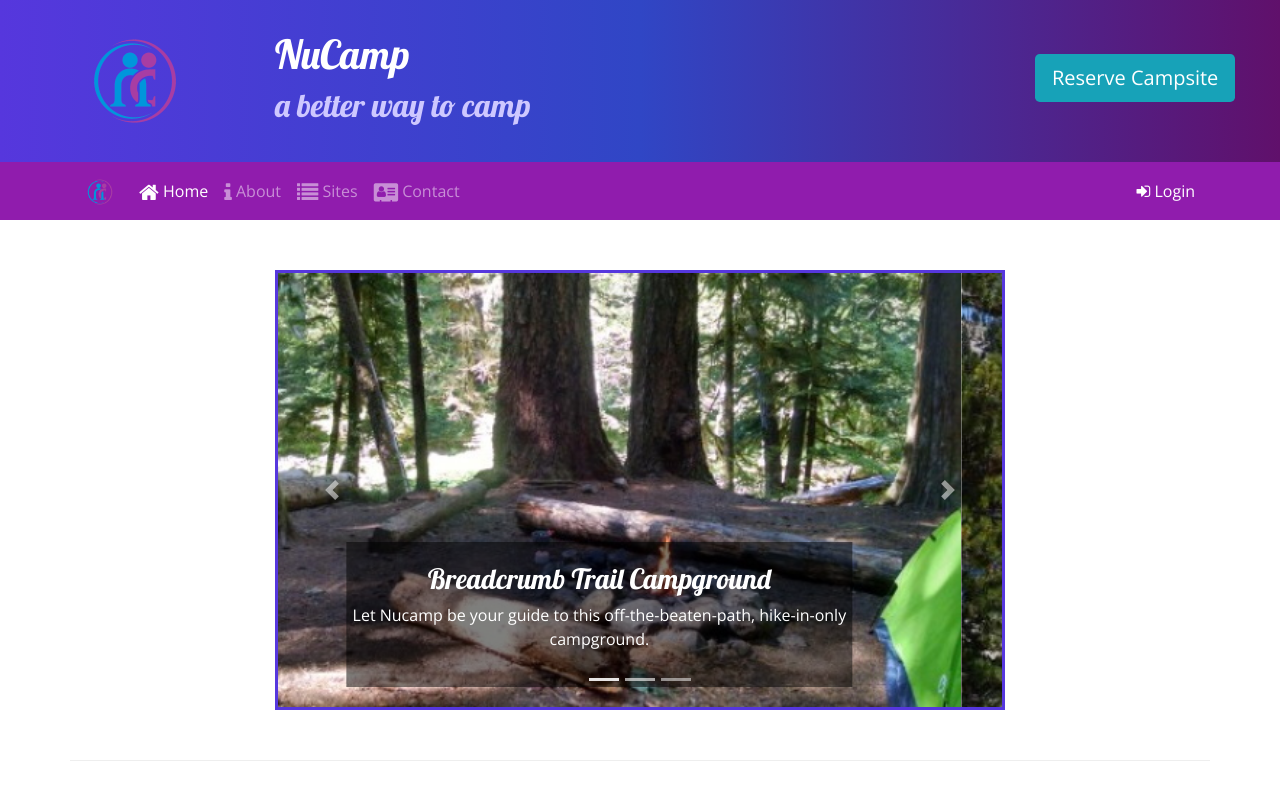
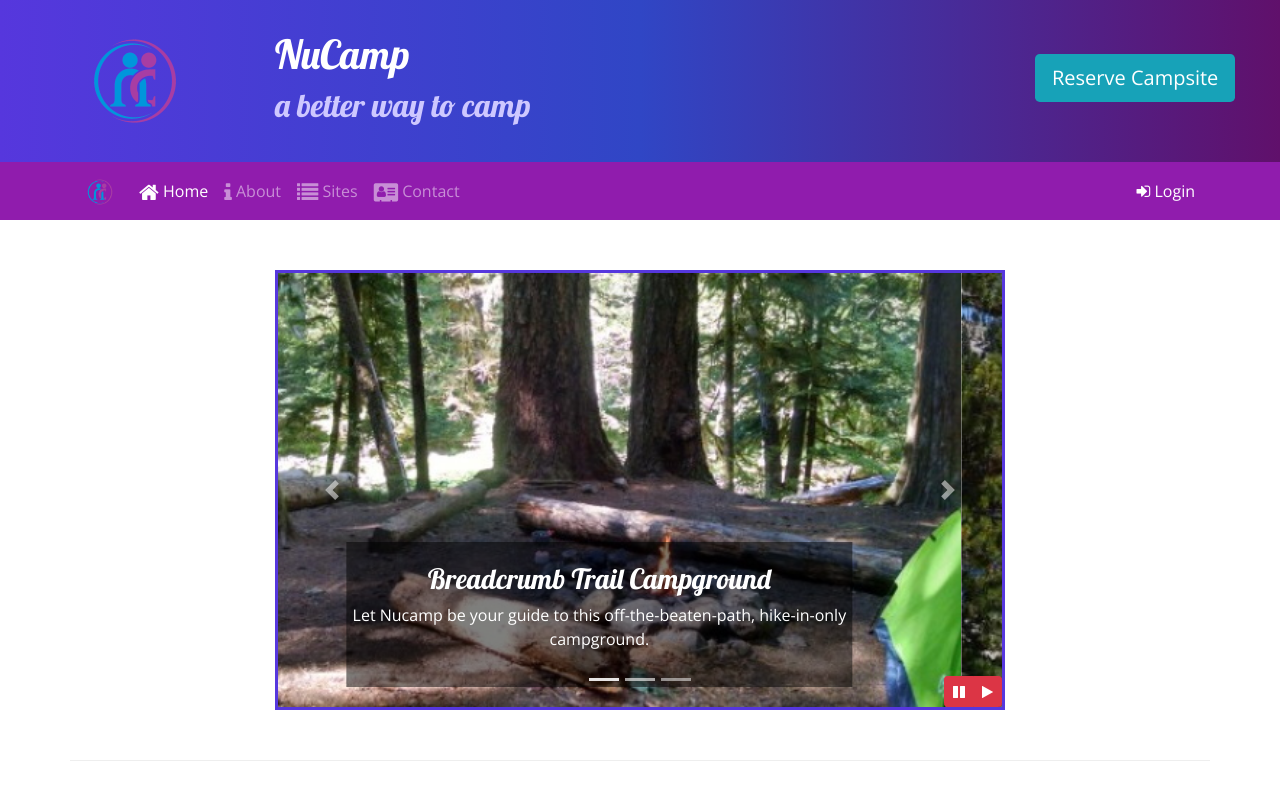
Before and after one commit to Dakcodea/nucampsite, a website: page index.html in a window 1280 px wide. Shown: the top 800 px of the page. Drawn offline with nearby package versions, Linux system fonts and the light colour scheme.

Commit message:
Bootstrap and JQuery Part 1

```diff
--- a/css/styles.css
+++ b/css/styles.css
@@ -49,3 +49,10 @@ header h2 {
 .carousel {
     border: solid #5637DD;
 }
+
+#carouselButton {
+    position: absolute;
+    right: 0;
+    bottom: 0;
+    z-index: 100;
+}
--- a/index.html
+++ b/index.html
@@ -196,6 +196,14 @@
                         <span class="carousel-control-next-icon"></span>
                         <span class="sr-only">Next</span>
                     </a>
+                    <div class="btn-group" id="carouselButton">
+                        <button class="btn btn-danger btn-sm" id="carouselPause">
+                            <i class="fa fa-pause"> </i>
+                        </button>
+                        <button class="btn btn-danger btn-sm" id="carouselPlay">
+                            <i class="fa fa-play"> </i>
+                        </button>
+                    </div>
                 </div>
             </div>
         </div>
@@ -280,5 +288,17 @@
     <script src="node_modules/popper.js/dist/umd/popper.min.js"></script>
     <script src="node_modules/bootstrap/dist/js/bootstrap.min.js"></script>
 
+    <script>
+        $(function() {
+            $(".carousel").carousel( {interval: 2000 } );
+            $("#carouselPause").click(function() {
+                $(".carousel").carousel("pause");
+            });
+            $("#carouselPlay").click(function() {
+                $(".carousel").carousel("cycle");
+            });
+        });
+    </script>
+
 </body>
 </html>
```
Also changed, not shown: 1 other file.
